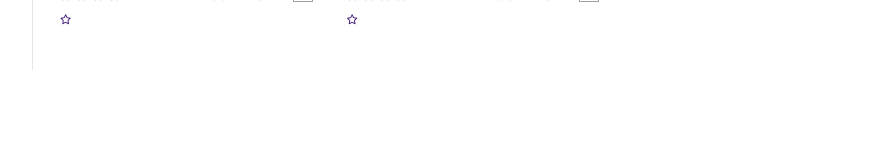
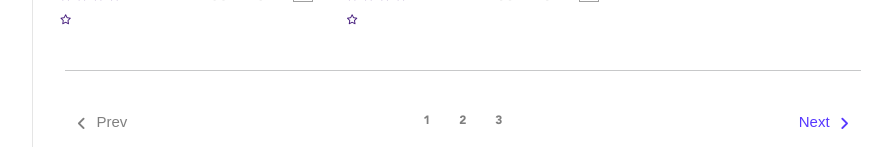
Before and after one commit to Daurelian/frontend-test-master, a React (Create React App) app: page / in a window 1280 px wide. Shown: the part 3216-3363 px from the top of the page, without its empty margins (322-1214 px from the left). Before the commit the page ends 3286 px from the top, so only its background shows below. Built offline with nearby package versions, Linux system fonts and the light colour scheme; data requests are answered from the project's data file.

Commit message:
Update App.js

```diff
--- a/src/App.js
+++ b/src/App.js
@@ -3,8 +3,7 @@ import Filter from "./components/filter";
 import Cards from "./components/cards";
 
 function App() {
-
-  const [boiler, setBoiler] = useState([])
+  const [boiler, setBoiler] = useState([]);
 
   return (
     <div className="container">
@@ -18,10 +17,38 @@ function App() {
         <Filter />
 
         <div className="col-9 product">
-         <Cards boiler={boiler} setBoiler={setBoiler} />
-         </div>
+          <Cards boiler={boiler} setBoiler={setBoiler} />
+          <div className="col-12">
+            <hr class="divisor_footer"></hr>
+          </div>
+          <div className="row footer">
+            <div className="col-4">
+              <span className="page_prev">
+                <i class="fas fa-angle-left page_icon_prev"></i>Prev
+              </span>
+            </div>
+            <div className="col-4">
+              <ul className="ul_footer">
+                <a class="active list_link" href="#home">
+                  <li className="li_footer">1</li>
+                </a>
+                <a class="active list_link" href="#home">
+                  <li className="li_footer">2</li>
+                </a>
+                <a class="active list_link" href="#home">
+                  <li className="li_footer">3</li>
+                </a>
+              </ul>
+            </div>
+            <div className="col-4">
+              <span className="page_next">
+                Next<i class="fas fa-angle-right page_icon_next"></i>
+              </span>
+            </div>
+          </div>
         </div>
-       </div>
+      </div>
+    </div>
   );
 }
 
```
